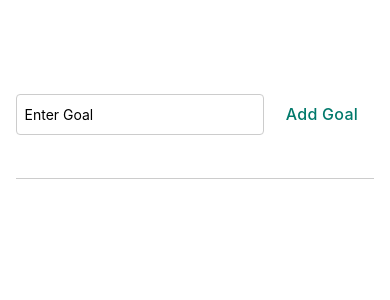
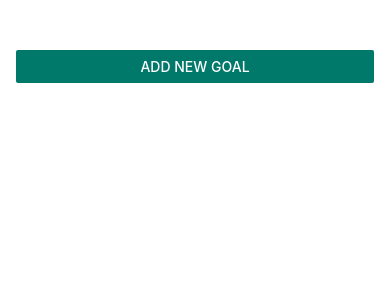
Before and after one commit to Afrizalbs/starting-project, a React Native app: screen / in a window 390 px wide. Shown: the top 300 px of the page. Built offline with nearby package versions, Linux system fonts and the light colour scheme.

Commit message:
Add Modal

```diff
--- a/App.js
+++ b/App.js
@@ -1,16 +1,26 @@
 import { useState } from "react";
-import { FlatList, StyleSheet, View } from "react-native";
+import { Button, FlatList, StyleSheet, View } from "react-native";
 import GoalInput from "./components/GoalInput";
 import GoalItem from "./components/GoalItem";
 
 export default function App() {
   const [goals, setGoals] = useState([]);
+  const [isModalVisible, setIsModalVisible] = useState(false);
+
+  function showModal() {
+    setIsModalVisible(true);
+  }
+
+  function closeModal() {
+    setIsModalVisible(false);
+  }
 
   function addGoal(enteredGoalText) {
     setGoals((currentGoals) => [
       ...currentGoals,
       { id: Math.random().toString(), text: enteredGoalText },
     ]);
+    closeModal();
   }
 
   function removeGoal(id) {
@@ -21,7 +31,12 @@ export default function App() {
 
   return (
     <View style={styles.container}>
-      <GoalInput onAddGoal={addGoal} />
+      <Button title="Add New Goal" color="#00796b" onPress={showModal} />
+      <GoalInput
+        onAddGoal={addGoal}
+        onCancel={closeModal}
+        visible={isModalVisible}
+      />
       <View style={styles.goalsContainer}>
         <FlatList
           data={goals}
--- a/app.json
+++ b/app.json
@@ -5,6 +5,7 @@
     "version": "1.0.0",
     "orientation": "portrait",
     "icon": "./assets/icon.png",
+    "backgroundColor": "#034C53",
     "splash": {
       "image": "./assets/splash.png",
       "resizeMode": "contain",
--- a/components/GoalInput.js
+++ b/components/GoalInput.js
@@ -1,5 +1,14 @@
 import { useState } from "react";
-import { StyleSheet, Text, View, TextInput, Pressable } from "react-native";
+import {
+  StyleSheet,
+  Text,
+  View,
+  TextInput,
+  Pressable,
+  Modal,
+  Image,
+} from "react-native";
+import ListImage from "../assets/list.png";
 
 function GoalInput(props) {
   const [enteredGoalText, setEnteredGoalText] = useState("");
@@ -14,21 +23,29 @@ function GoalInput(props) {
   }
 
   return (
+    <Modal visible={props.visible} animationType="slide">
       <View style={styles.inputContainer}>
+        <Image source={ListImage} style={styles.image} />
         <TextInput
           style={styles.charInput}
           placeholder="Enter Goal"
           value={enteredGoalText}
           onChangeText={(value) => handleSearchInput(value)}
         />
+        <View style={styles.buttonContainer}>
           <Pressable
-        style={styles.searchButton}
+            style={styles.button}
             onPress={addGoal}
             disabled={enteredGoalText.trim().length === 0}
           >
             <Text style={styles.btnText}>Add Goal</Text>
           </Pressable>
+          <Pressable style={styles.button} onPress={props.onCancel}>
+            <Text style={styles.btnTextCancel}>Cancel</Text>
+          </Pressable>
         </View>
+      </View>
+    </Modal>
   );
 }
 
@@ -37,29 +54,36 @@ export default GoalInput;
 const styles = StyleSheet.create({
   inputContainer: {
     flex: 1,
-    flexDirection: "row",
+    justifyContent: "center",
     alignItems: "center",
-    gap: 6,
-    marginBottom: 24,
-    borderBottomWidth: 1,
-    borderBottomColor: "#ccc",
+    padding: 16,
+    backgroundColor: "#007074",
   },
   charInput: {
-    flex: 1,
-    borderColor: "#ccc",
+    width: "100%",
+    borderColor: "#FFC1B4",
+    backgroundColor: "#D1F8EF",
+    color: "#00796b",
+    fontSize: 16,
     borderWidth: 1,
     borderRadius: 4,
     paddingHorizontal: 7.5,
     paddingVertical: 11,
   },
-  searchButton: {
+  buttonContainer: {
+    marginTop: 16,
+    flexDirection: "row",
+  },
+  button: {
     alignItems: "center",
     justifyContent: "center",
     paddingVertical: 11,
     paddingHorizontal: 16,
+    marginHorizontal: 8,
+    width: "40%",
     borderRadius: 4,
     elevation: 3,
-    backgroundColor: "white",
+    backgroundColor: "#D1F8EF",
   },
   btnText: {
     color: "#00796b",
@@ -67,4 +91,15 @@ const styles = StyleSheet.create({
     fontSize: 16,
     letterSpacing: 0.25,
   },
+  btnTextCancel: {
+    color: "#F38C79",
+    fontWeight: "500",
+    fontSize: 16,
+    letterSpacing: 0.25,
+  },
+  image: {
+    width: 100,
+    height: 100,
+    marginBottom: 16,
+  },
 });
```
Also changed, not shown: assets/list.png (added). Lines whose indentation alone changed are shown as unchanged.
